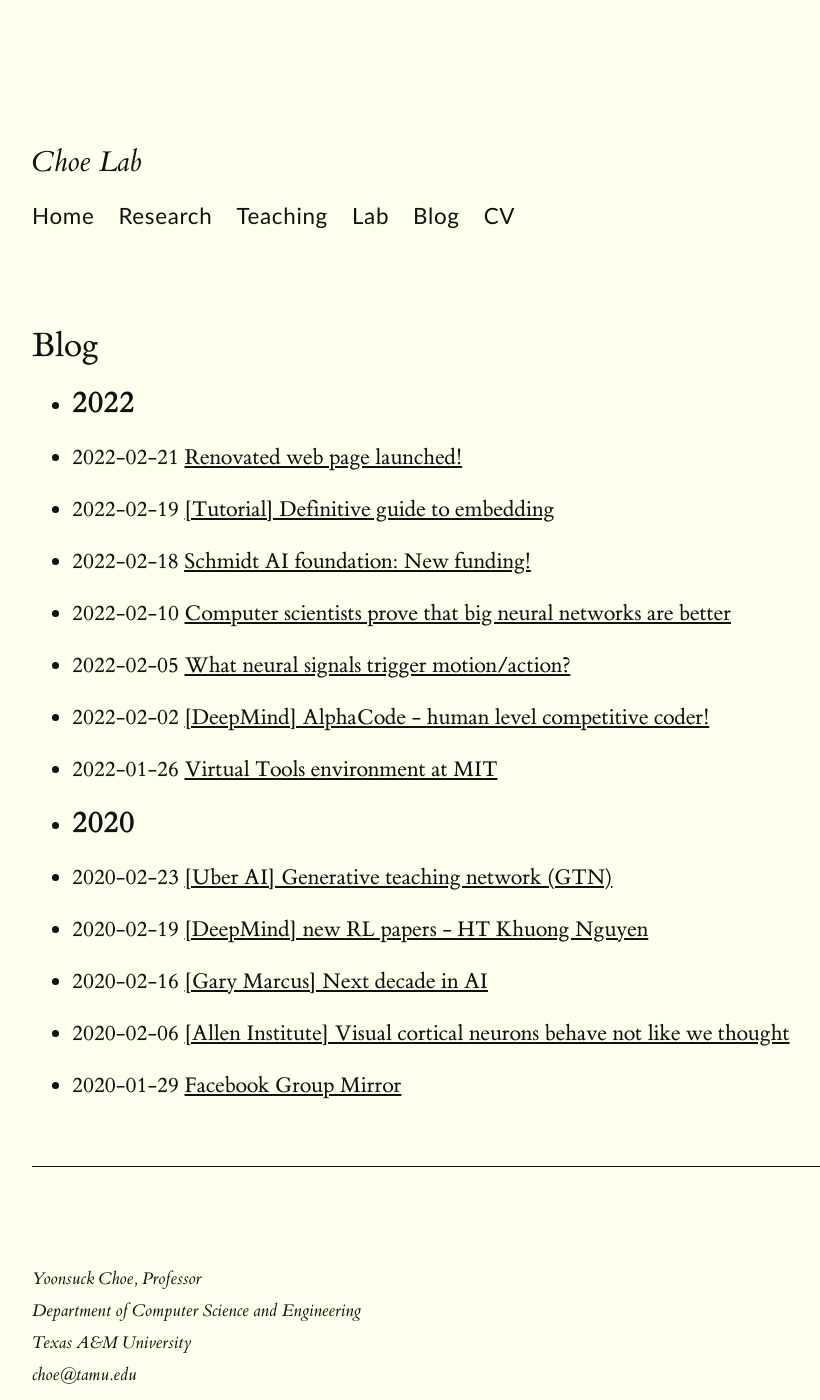
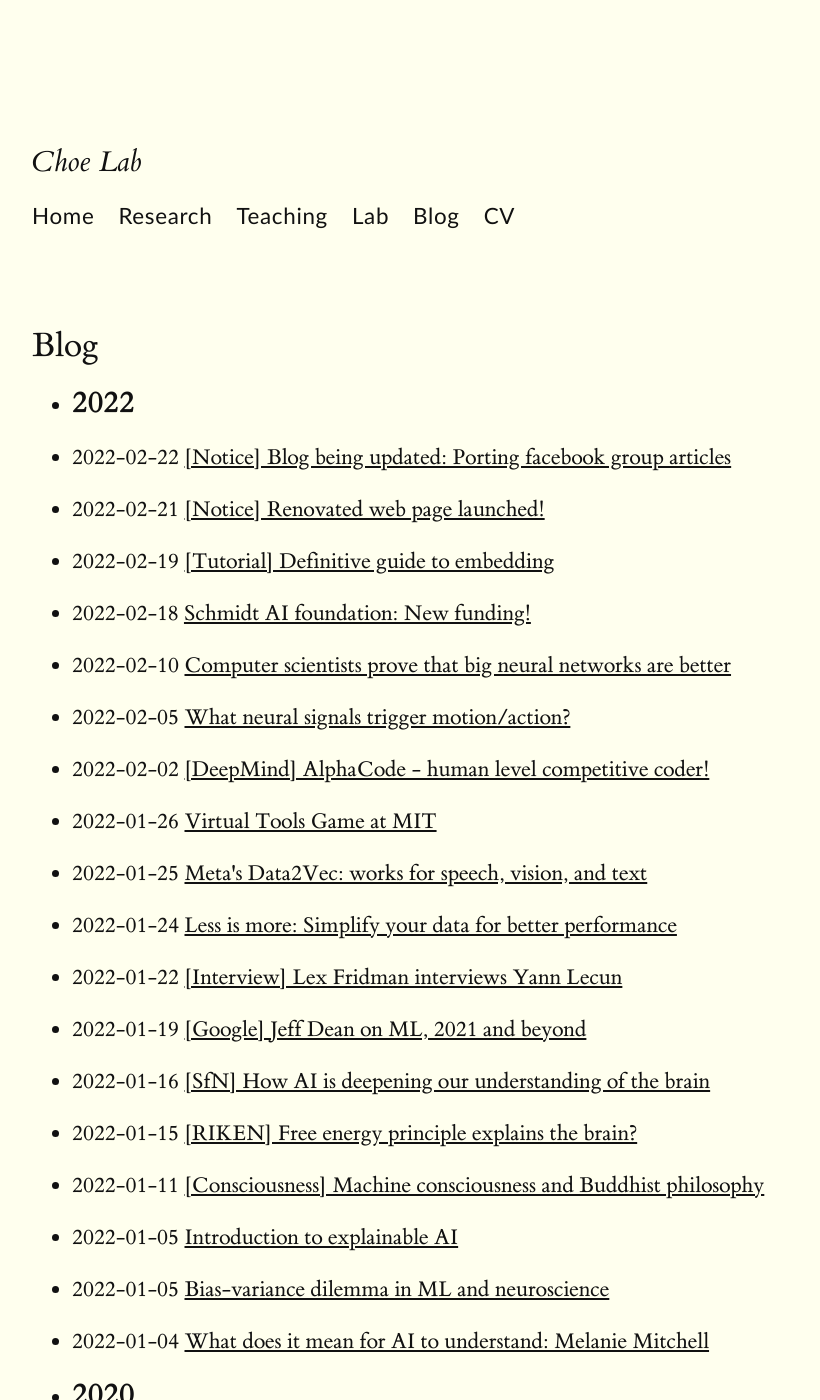
Before and after one commit to yschoe/yschoe.github.io, a Jekyll site: the page built from blog.md, in a window 1280 px wide and 1400 px high. Shown: the whole window, without its empty margins (128-948 px from the left). Built offline with Jekyll 4.4.1, drawn with Linux system fonts in a browser that asks for light colours.

Commit message:
adding more blog posts

```diff
--- /dev/null
+++ b/_posts/2022-01-04-What-does-it-mean-for-AI-to-understand--Melanie-Mitchell.markdown
@@ -0,0 +1,13 @@
+---
+layout: post
+title:  "What does it mean for AI to understand: Melanie Mitchell"
+date:   January 4, 2022
+categories: none
+---
+
+Interesting essay by Melanie Mitchell, on "understanding" in AI systems, with a focus on natural language understanding.
+￼
+QUANTAMAGAZINE.ORG
+What Does It Mean for AI to Understand? | Quanta Magazine
+
+[https://www.quantamagazine.org/what-does-it-mean-for-ai-to-understand-20211216](https://www.quantamagazine.org/what-does-it-mean-for-ai-to-understand-20211216)
--- /dev/null
+++ b/_posts/2022-01-05-Bias-variance-dilemma-in-ML-and-neuroscience.markdown
@@ -0,0 +1,10 @@
+---
+layout: post
+title:  "Bias-variance dilemma in ML and neuroscience"
+date:   January 5, 2022
+categories: none
+---
+
+A very interesting paper that tackles the bias-variance dilemma in ML through inspiration from neuroscience (processes in the prefrontal cortex), in the context of reinforcement learning (model-based vs. model free, and predicting state vs. predicting reward).
+
+[https://www.cell.com/cell-reports/pdfExtended/S2211-1247(21)01685-5](https://www.cell.com/cell-reports/pdfExtended/S2211-1247(21)01685-5)
--- /dev/null
+++ b/_posts/2022-01-05-Introduction-to-explainable-AI.markdown
@@ -0,0 +1,10 @@
+---
+layout: post
+title:  "Introduction to explainable AI"
+date:   January 5, 2022
+categories: none
+---
+
+Good introductory summary of explainable AI methods.
+
+[https://towardsdatascience.com/what-are-the-prevailing-explainability-methods-3bc1a44f94df](https://towardsdatascience.com/what-are-the-prevailing-explainability-methods-3bc1a44f94df)
--- /dev/null
+++ b/_posts/2022-01-11--Consciousness--Machine-consciousness-and-Buddhist-philosophy.markdown
@@ -0,0 +1,25 @@
+---
+layout: post
+title:  "[Consciousness] Machine consciousness and Buddhist philosophy"
+date:   January 11, 2022
+categories: none
+---
+
+An interesting paper on machine consciousness. The paper includes some interesting discussion on ancient Indian and Buddhist philosophy and their relation to consciousness.
+
+The Limits to Machine Consciousness
+Subhash Kak
+It is generally accepted that machines can replicate cognitive tasks performed by conscious agents as long as they are not based on the capacity of awareness. We consider several views on the nature of subjective awareness, which is fundamental for self-reflection and review, and present reasons why this property is not computable. We argue that consciousness is more than an epiphenomenon and assuming it to be a separate category is consistent with both quantum mechanics and cognitive science. We speak of two kinds of consciousness, little-C and big-C, and discuss the significance of this classification in analyzing the current academic debates in the field. The interaction between the system and the measuring apparatus of the experimenter is examined both from the perspectives of decoherence and the quantum Zeno effect. These ideas are used as context to address the question of limits to machine consciousness.
+Here's the arXiv version: [https://arxiv.org/abs/1707.06257](https://arxiv.org/abs/1707.06257)
+￼
+WORLDSCIENTIFIC.COM
+The Limits to Machine Consciousness | Journal of Artificial Intelligence and Consciousness
+It is generally accepted that machines can replicate cognitive tasks performed by conscious agents as long as they are not based on the capacity of awareness. We consider several views on the natur...
+
+[https://www.worldscientific.com/doi/abs/10.1142/S2705078521500193](https://www.worldscientific.com/doi/abs/10.1142/S2705078521500193)
+
+### notes:
+
+The paper appeared in the Journal of Artificial Intelligence and Consciousness. This was previously called "International Journal of Machine Consciousness", and was discontinued for several years before it got revived. One of our earlier papers appeared in this journal (10 years ago!):
+Yoonsuck Choe, Jaerock Kwon, and Ji Ryang Chung. Time, consciousness, and mind uploading. International Journal on Machine Consciousness, 4:257-274, 2012.
+[https://people.engr.tamu.edu/choe/choe/ftp/publications/choe-ijmc12-preprint.pdf](https://people.engr.tamu.edu/choe/choe/ftp/publications/choe-ijmc12-preprint.pdf)
--- /dev/null
+++ b/_posts/2022-01-15--RIKEN--Free-energy-principle-explains-the-brain-.markdown
@@ -0,0 +1,11 @@
+---
+layout: post
+title:  "[RIKEN] Free energy principle explains the brain?"
+date:   January 15, 2022
+categories: none
+---
+
+Free energy principle explains how the brain works? Seems a bit of a stretch, but interesting nonetheless.
+The free energy principle has been developed by Karl Friston, and some people believe his ideas could lead to a major breakthrough in understanding the brain. As far as I understand, it is basically a Bayesian theory, but interestingly it includes a lot of emphasis on dynamics and sensorimotor function.
+
+[https://medicalxpress.com/news/2022-01-free-energy-principle-brain.html](https://medicalxpress.com/news/2022-01-free-energy-principle-brain.html)
--- /dev/null
+++ b/_posts/2022-01-16--SfN--How-AI-is-deepening-our-understanding-of-the-brain.markdown
@@ -0,0 +1,14 @@
+---
+layout: post
+title:  "[SfN] How AI is deepening our understanding of the brain"
+date:   January 16, 2022
+categories: none
+---
+
+An interesting summary of a panel at the Society for Neuroscience meeting last year. The panel discussed how AI can help us better understand the brain.
+￼
+SINGULARITYHUB.COM
+How AI Is Deepening Our Understanding of the Brain
+By studying how deep learning algorithms work, scientists can distil ....
+
+[https://singularityhub.com/2021/11/23/how-ai-is-deepening-our-understanding-of-the-brain/](https://singularityhub.com/2021/11/23/how-ai-is-deepening-our-understanding-of-the-brain/)
--- /dev/null
+++ b/_posts/2022-01-19--Google--Jeff-Dean-on-ML-------and-beyond.markdown
@@ -0,0 +1,20 @@
+---
+layout: post
+title:  "[Google] Jeff Dean on ML, 2021 and beyond"
+date:   January 19, 2022
+categories: none
+---
+
+Google's Jeff Dean on ML, 2021 and beyond
+
+ · Trend 1: More Capable, General-Purpose ML Models
+ · Trend 2: Continued Efficiency Improvements for ML
+ · Trend 3: ML Is Becoming More Personally and Communally Beneficial
+ · Trend 4: Growing Benefits of ML in Science, Health and Sustainability
+ · Trend 5: Deeper and Broader Understanding of ML
+￼
+AI.GOOGLEBLOG.COM
+Google Research: Themes from 2021 and Beyond
+Posted by Jeff Dean, Senior Fellow and SVP of Google Research
+
+[https://ai.googleblog.com/2022/01/google-research-themes-from-2021-and.html?m=1](https://ai.googleblog.com/2022/01/google-research-themes-from-2021-and.html?m=1)
--- /dev/null
+++ b/_posts/2022-01-22--Interview--Lex-Fridman-interviews-Yann-Lecun.markdown
@@ -0,0 +1,27 @@
+---
+layout: post
+title:  "[Interview] Lex Fridman interviews Yann Lecun"
+date:   January 22, 2022
+categories: none
+---
+
+Lex Fridman (MIT) interviews Yann LeCun. Lots of interesting topics.
+0:36 - Self-supervised learning
+10:55 - Vision vs language
+16:46 - Statistics
+22:33 - Three challenges of machine learning
+28:22 - Chess
+36:25 - Animals and intelligence
+46:09 - Data augmentation
+1:07:29 - Multimodal learning
+1:19:18 - Consciousness
+1:24:03 - Intrinsic vs learned ideas
+1:28:15 - Fear of death
+1:36:07 - Artificial Intelligence
+1:49:56 - Facebook AI Research
+2:06:34 - NeurIPS
+2:22:46 - Complexity
+2:31:11 - Music
+2:36:06 - Advice for young people
+
+[https://www.youtube.com/watch?v=SGzMElJ11Cc](https://www.youtube.com/watch?v=SGzMElJ11Cc)
--- /dev/null
+++ b/_posts/2022-01-24-Less-is-more--Simplify-your-data-for-better-performance.markdown
@@ -0,0 +1,18 @@
+---
+layout: post
+title:  "Less is more: Simplify your data for better performance"
+date:   January 24, 2022
+categories: none
+---
+
+This looks interesting. Transform your data into a simpler yet similar version for improved performance.
+￼
+MEDIUM.COM
+Less is More: Understanding Neural Network Decisions via Simplified Yet Informative Inputs
+Understanding the relative importance of input information on the neural network learning process could lead to improved model…
+Seen by 12
+Like
+Comment
+
+
+[https://medium.com/syncedreview/less-is-more-understanding-neural-network-decisions-via-simplified-yet-informative-inputs-1979e5f3ce48](https://medium.com/syncedreview/less-is-more-understanding-neural-network-decisions-via-simplified-yet-informative-inputs-1979e5f3ce48)
--- /dev/null
+++ b/_posts/2022-01-25-Meta-s-Data-Vec--works-for-speech--vision--and-text.markdown
@@ -0,0 +1,17 @@
+---
+layout: post
+title:  "Meta's Data2Vec: works for speech, vision, and text"
+date:   January 25, 2022
+categories: none
+---
+
+More interesting work from Facebook AI.
+
+
+￼
+JRODTHOUGHTS.MEDIUM.COM
+Meta’s Data2vec is a New Self-Supervised Model that Works for Speech, Vision and Text
+This is the first SSL model that can work across various ....
+
+
+[https://pub.towardsai.net/metas-data2vec-is-a-new-self-supervised-model-that-works-for-speech-vision-and-text-7a12bba0d01f](https://pub.towardsai.net/metas-data2vec-is-a-new-self-supervised-model-that-works-for-speech-vision-and-text-7a12bba0d01f)
--- a/_posts/2022-00-26-Virtual-Tools-environment-at-MIT.markdown
+++ b/_posts/2022-01-26-Virtual-Tools-environment-at-MIT.markdown
@@ -1,8 +1,8 @@
 ---
 layout: post
-title:  "Virtual Tools environment at MIT"
+title:  "Virtual Tools Game at MIT"
 date:   January 26, 2022
-categories: none
+categories: tool
 ---
 
 Very cool work from Tenenbaum's lab at MIT, on tool use.
--- /dev/null
+++ b/_posts/2022-02-20-Blog-being-updated--genpost-Bias-variance.markdown
@@ -0,0 +1,18 @@
+---
+layout: post
+title:  "[Notice] Blog being updated: Porting facebook group articles"
+date:   February 22, 2022
+categories: none
+---
+
+
+Hi everyone!
+
+Thank you for visiting my blog. I am porting over my old posts from my private facebook group.
+
+
+Hope you enjoy these selections.
+
+Yoonsuck
+
+Facebook group: [https://www.facebook.com/groups/choelab](https://www.facebook.com/groups/choelab) (requst to join).
--- a/_posts/2022-02-21-open.markdown
+++ b/_posts/2022-02-21-open.markdown
@@ -1,6 +1,6 @@
 ---
 layout: post
-title:  "Renovated web page launched!"
+title:  "[Notice] Renovated web page launched!"
 date:   2022-02-21 20:24:48 -0600
 categories: none
 ---
```
Also changed, not shown: _posts/2022-02-05-What-neural-signals-trigger-motion-action-.markdown (renamed from _posts/2022-01-5-What-neural-signals-trigger-motion-action-.markdown), 2 other files.
